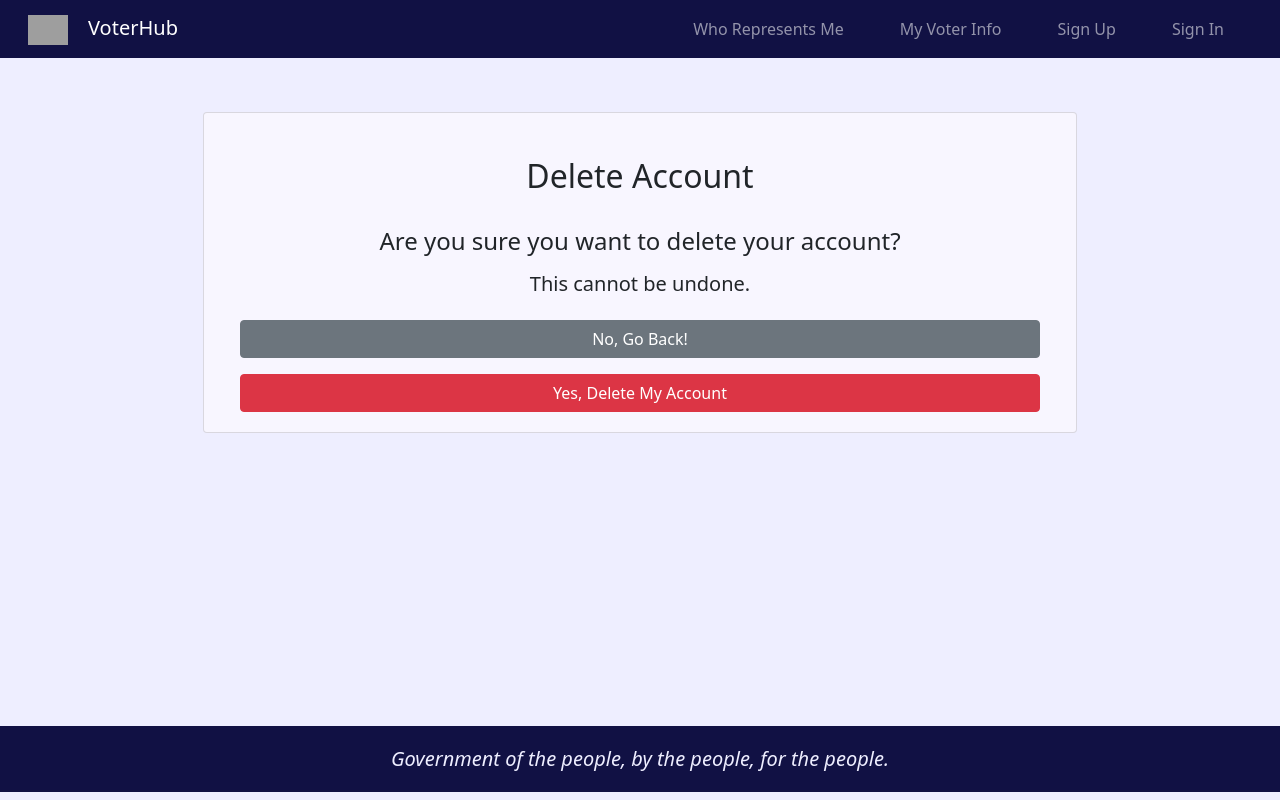
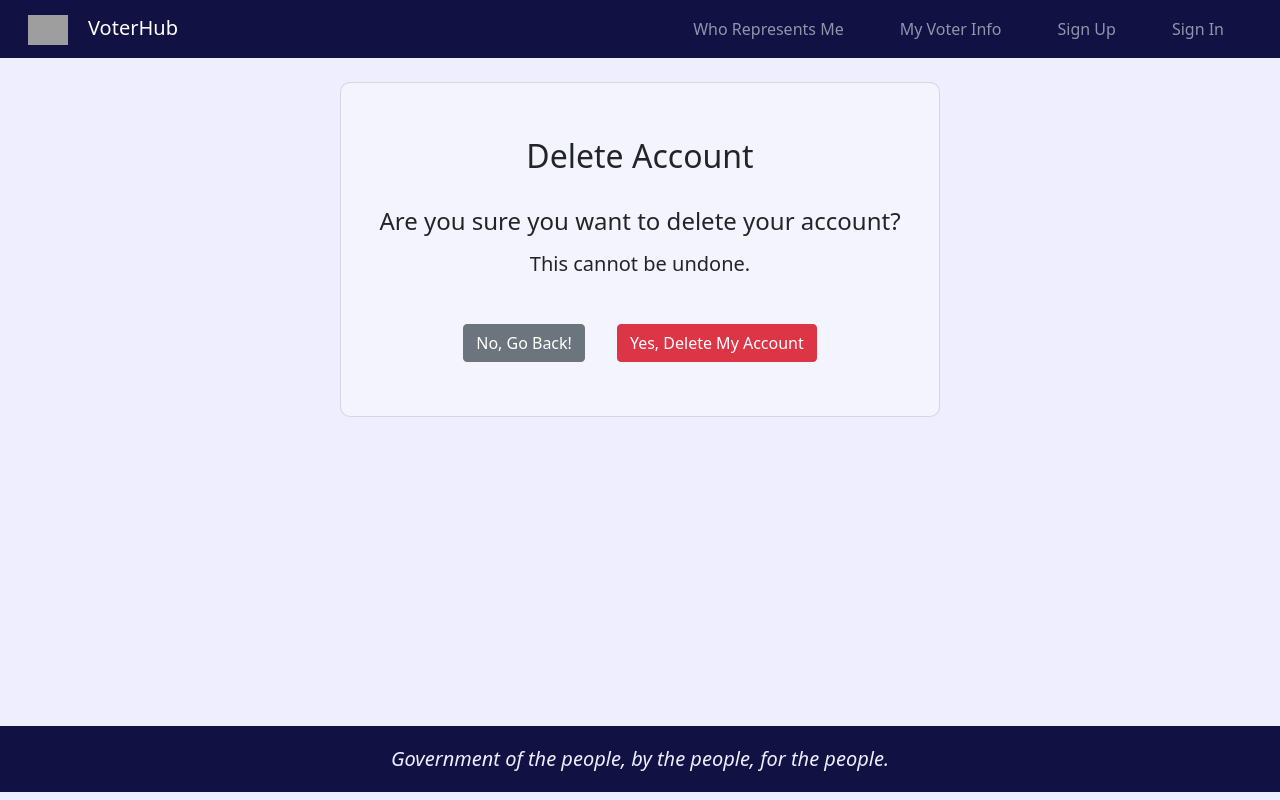
Before and after one commit to jajoyce/VoterHub-frontend, a React (Create React App) app: page /account-delete in a window 1280 px wide. Built offline with nearby package versions, Linux system fonts and the light colour scheme; grey boxes are pictures that could not be loaded.

Commit message:
Set up UserDelete page with functionality to call delete method for user. Clear userState, addressState, and stored token on successful delete.

```diff
--- a/src/App.css
+++ b/src/App.css
@@ -137,7 +137,8 @@ a:hover {
 
 .signup-card,
 .signin-card,
-.user-update-card {
+.user-update-card,
+.user-delete-card {
   max-width: 600px;
   margin: 0 auto;
   padding: 30px;
--- a/src/routes/UserDelete.js
+++ b/src/routes/UserDelete.js
@@ -1,32 +1,54 @@
 import Container from "react-bootstrap/Container";
 import Card from "react-bootstrap/Card";
 import Button from "react-bootstrap/Button";
-import { Link } from "react-router-dom";
+import { useNavigate, Link } from "react-router-dom";
+import { useOutletContext } from "react-router";
+import { useResetRecoilState } from "recoil";
+import UserAuth from "../models/UserAuth";
 
 function UserDelete() {
+  const { userState, addressState } = useOutletContext();
+  const clearUser = useResetRecoilState(userState);
+  const clearAddress = useResetRecoilState(addressState);
+  const navigate = useNavigate();
+
+  const handleDelete = async () => {
+    const deleted = await UserAuth.delete();
+    if (deleted) {
+      clearUser();
+      clearAddress();
+      localStorage.clear();
+      console.log("Deleted.");
+      navigate("/");
+    } else {
+      console.log("Failed to delete.");
+    }
+  };
+
   return (
     <Container className="full-height">
       <Container className="mt-0 pt-4 mb-5">
-        <Card className="voter-info-card">
+        <Card className="user-delete-card">
           <h2 className="m-4">Delete Account</h2>
           <h4 className="m-2">Are you sure you want to delete your account?</h4>
           <h5 className="m-2">This cannot be undone.</h5>
+          <Container className="my-4">
             <Button
+              variant="secondary"
               as={Link}
               to="/account"
-            variant="secondary"
               className="mt-3 mx-3"
             >
               No, Go Back!
             </Button>
             <Button
-            as={Link}
-            to="/account-delete"
               variant="danger"
+              onClick={handleDelete}
               className="mt-3 mx-3"
             >
               Yes, Delete My Account
             </Button>
+          </Container>
         </Card>
       </Container>
     </Container>
--- a/src/routes/UserUpdate.js
+++ b/src/routes/UserUpdate.js
@@ -127,8 +127,7 @@ function UserUpdate() {
             <Button type="submit" className="mt-3">
               Update Account
             </Button>
-            <br />
-            <Button as={Link} to="/" variant="secondary" className="mt-3 mx-3">
+            <Button as={Link} to="/representatives" variant="secondary" className="mt-3 mx-3">
               Cancel
             </Button>
             <br />
@@ -136,7 +135,7 @@ function UserUpdate() {
               as={Link}
               to="/account-delete"
               variant="danger"
-              className="mt-3 mx-3"
+              className="mt-5 mx-3"
             >
               Delete Account
             </Button>
```
Lines whose indentation alone changed are shown as unchanged.
